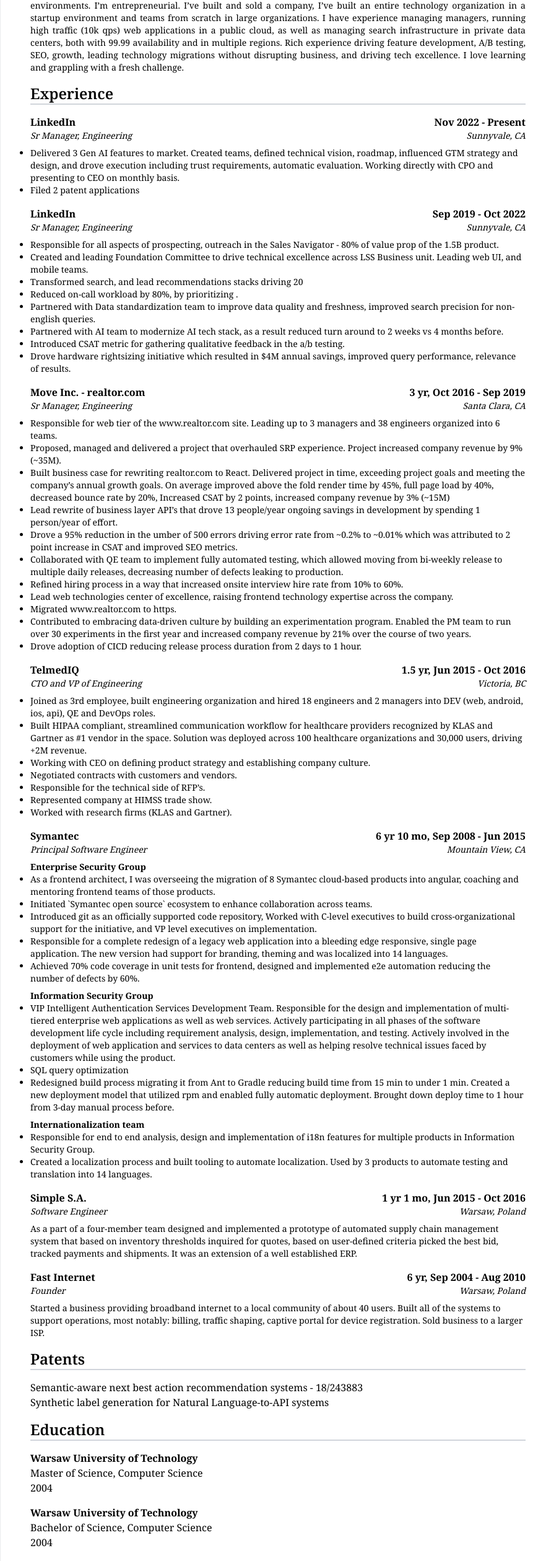
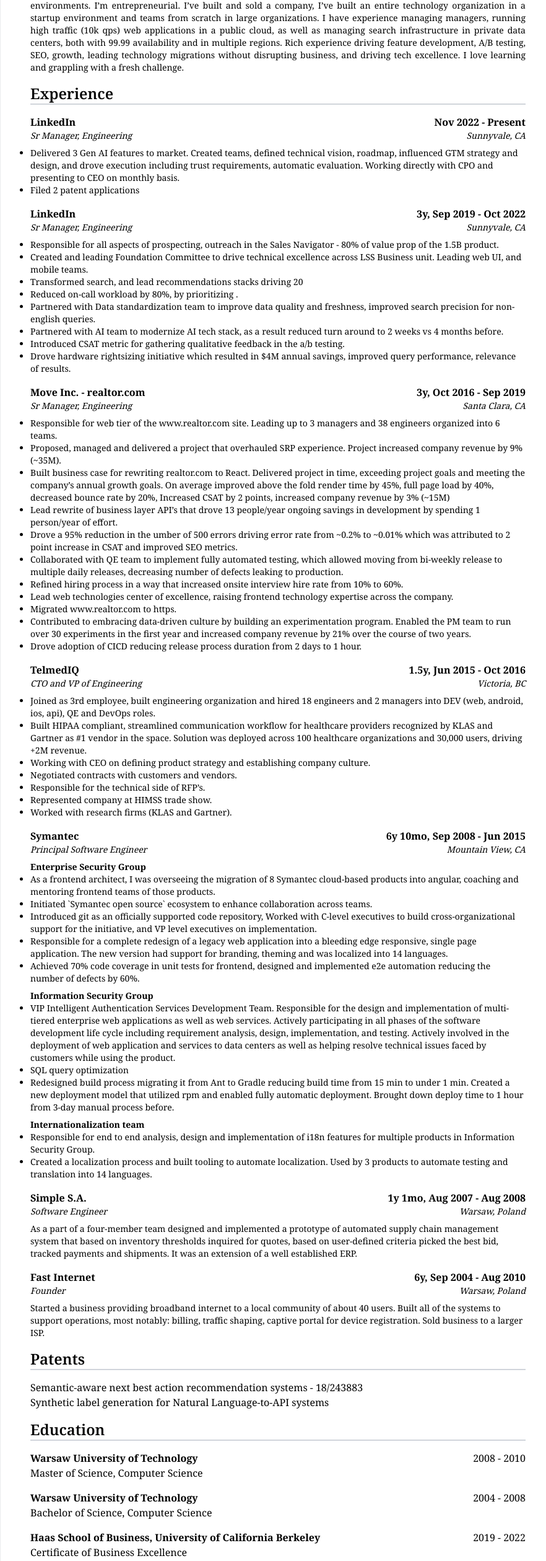
Before and after one commit to lukasz-karolewski/resume-coach, a Next.js app in the folder homepage/: page / in a window 1280 px wide. Shown: the part 237-2756 px from the top of the page at 62% size, without its empty margins (191-1073 px from the left). Built offline with nearby package versions, Linux system fonts and the light colour scheme.

Commit message:
education exp updates

```diff
--- a/homepage/app/components/education-experience.tsx
+++ b/homepage/app/components/education-experience.tsx
@@ -17,12 +17,13 @@
 }) {
   return (
     <div className="flex flex-col">
-      <strong>{school}</strong>
+      <div className="flex justify-between">
+        <strong>{school}</strong>
+        <span>{timeframe}</span>
+      </div>
       <a href={link}>{distinction}</a>
 
-      <div className="pl-2">{children}</div>
-
-      <span>{timeframe}</span>
+      {!!children && <div className="pl-2">{children}</div>}
     </div>
   );
 }
--- a/homepage/app/globals.css
+++ b/homepage/app/globals.css
@@ -8,7 +8,7 @@
 
 @media (prefers-color-scheme: dark) {
   :root {
-    --foreground-rgb: 255, 255, 255;
+    --foreground-rgb: 189, 193, 198
   }
 }
 
--- a/homepage/app/page.tsx
+++ b/homepage/app/page.tsx
@@ -5,8 +5,8 @@
 
 export default function Home() {
   return (
-    <main className="min-h-screen p-12 bg-gray-100">
-      <div className="max-w-4xl m-auto bg-white p-12 flex flex-col gap-4  shadow-lg print:shadow-none print:p-0">
+    <main className="min-h-screen p-12 bg-gray-100 dark:bg-gray-900">
+      <div className="max-w-4xl m-auto bg-white p-12 flex flex-col gap-4 shadow-lg print:shadow-none print:p-0 dark:bg-gray-800">
         <PersonalInfo
           name="Lukasz Karolewski"
           email="lkarolewski@gmail.com"
@@ -53,7 +53,7 @@
             company="LinkedIn"
             link="https://linkedin.com"
             title="Sr Manager, Engineering"
-            timeframe="Sep 2019 - Oct 2022"
+            timeframe="3y, Sep 2019 - Oct 2022"
             location="Sunnyvale, CA"
           >
             <JobExperience.Accomplishments>
@@ -96,7 +96,7 @@
             company="Move Inc. - realtor.com"
             title="Sr Manager, Engineering"
             location="Santa Clara, CA"
-            timeframe="3 yr, Oct 2016 - Sep 2019"
+            timeframe="3y, Oct 2016 - Sep 2019"
           >
             <JobExperience.Accomplishments>
               <li>
@@ -156,7 +156,7 @@
             company="TelmedIQ"
             title="CTO and VP of Engineering"
             location="Victoria, BC"
-            timeframe="1.5 yr, Jun 2015 - Oct 2016"
+            timeframe="1.5y, Jun 2015 - Oct 2016"
           >
             <JobExperience.Accomplishments>
               <li>
@@ -185,7 +185,7 @@
             company="Symantec"
             title="Principal Software Engineer"
             location="Mountain View, CA"
-            timeframe="6 yr 10 mo, Sep 2008 - Jun 2015"
+            timeframe="6y 10mo, Sep 2008 - Jun 2015"
           >
             <ul className="text-sm flex flex-col gap-2">
               <li>
@@ -267,7 +267,7 @@
             company="Simple S.A."
             title="Software Engineer"
             location="Warsaw, Poland"
-            timeframe="1 yr 1 mo, Jun 2015 - Oct 2016"
+            timeframe="1y 1mo, Aug 2007 - Aug 2008"
           >
             <ul className="text-sm">
               <li>
@@ -284,7 +284,7 @@
             company="Fast Internet"
             title="Founder"
             location="Warsaw, Poland"
-            timeframe="6 yr, Sep 2004 - Aug 2010"
+            timeframe="6y, Sep 2004 - Aug 2010"
           >
             <ul className="text-sm">
               <li>
@@ -314,7 +314,7 @@
             school="Warsaw University of Technology"
             location="Warsaw, Poland"
             link="https://www.pw.edu.pl/engpw"
-            timeframe="2004"
+            timeframe="2008 - 2010"
           />
 
           <EducationExperience
@@ -322,7 +322,7 @@
             school="Warsaw University of Technology"
             location="Warsaw, Poland"
             link="https://www.pw.edu.pl/engpw"
-            timeframe="2004"
+            timeframe="2004 - 2008"
           />
 
           <EducationExperience
@@ -333,11 +333,27 @@
             timeframe="2019 - 2022"
           >
             <ul className="text-sm">
-              <li>Negotiation and Influence</li>
-              <li>Product Management</li>
-              <li>Communication Excellence</li>
-
-              <li>Executive Decision Making with Data Science</li>
+              <li>
+                <a href="https://executive.berkeley.edu/programs/negotiation-and-influence">
+                  Negotiation and Influence
+                </a>
+              </li>
+              <li>
+                <a href="https://executive.berkeley.edu/programs/product-management-studio">
+                  Product Management
+                </a>
+              </li>
+              <li>
+                <a href="https://executive.berkeley.edu/communications/excellence">
+                  Communication Excellence
+                </a>
+                Communication Excellence
+              </li>
+              <li>
+                <a href="https://executive.berkeley.edu/programs/executive-decision-making">
+                  Executive Decision Making with Data Science
+                </a>
+              </li>
               <li>Corporate Business Model Innovation</li>
             </ul>
           </EducationExperience>
--- a/homepage/tailwind.config.ts
+++ b/homepage/tailwind.config.ts
@@ -6,17 +6,11 @@
     "./components/**/*.{js,ts,jsx,tsx,mdx}",
     "./app/**/*.{js,ts,jsx,tsx,mdx}",
   ],
+  darkMode: "media",
   theme: {
     // fontSize: {
     //   base: "12px",
     // },
-    extend: {
-      backgroundImage: {
-        "gradient-radial": "radial-gradient(var(--tw-gradient-stops))",
-        "gradient-conic":
-          "conic-gradient(from 180deg at 50% 50%, var(--tw-gradient-stops))",
-      },
-    },
   },
   plugins: [],
 };
```
